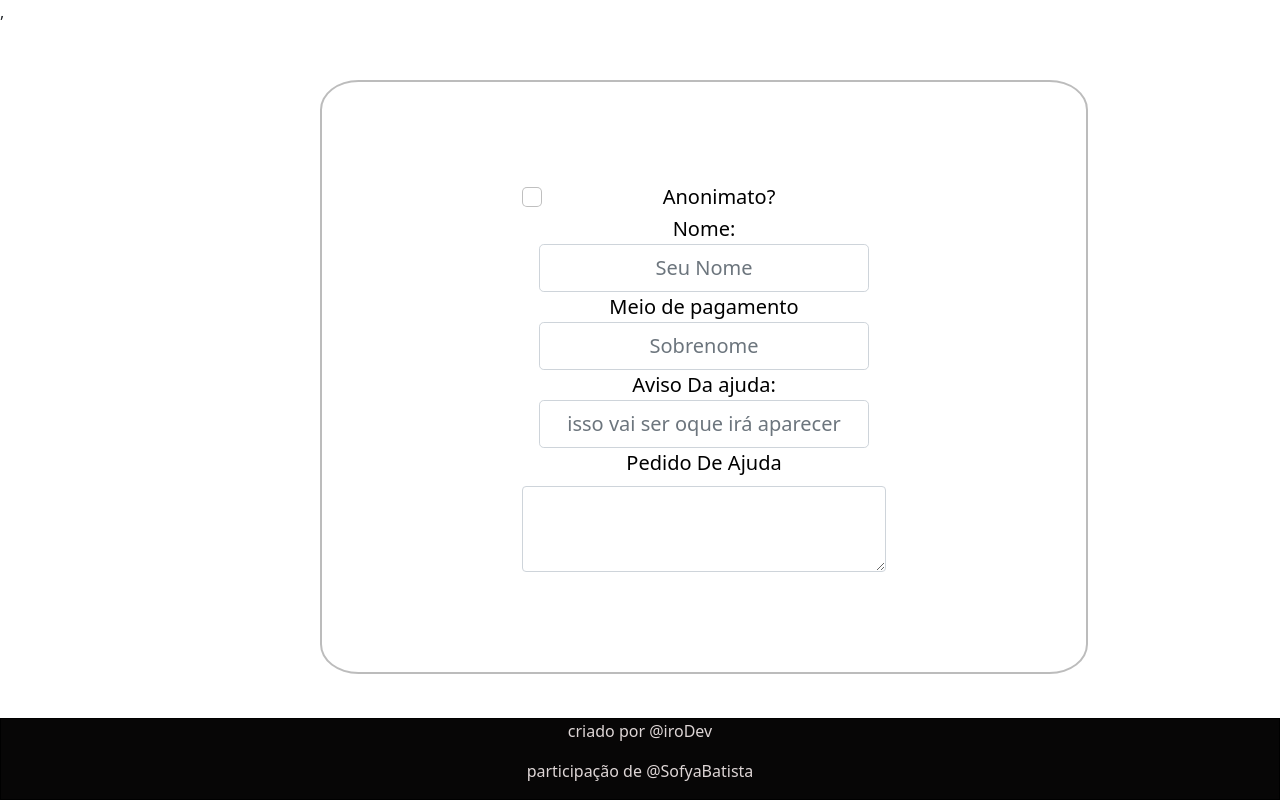
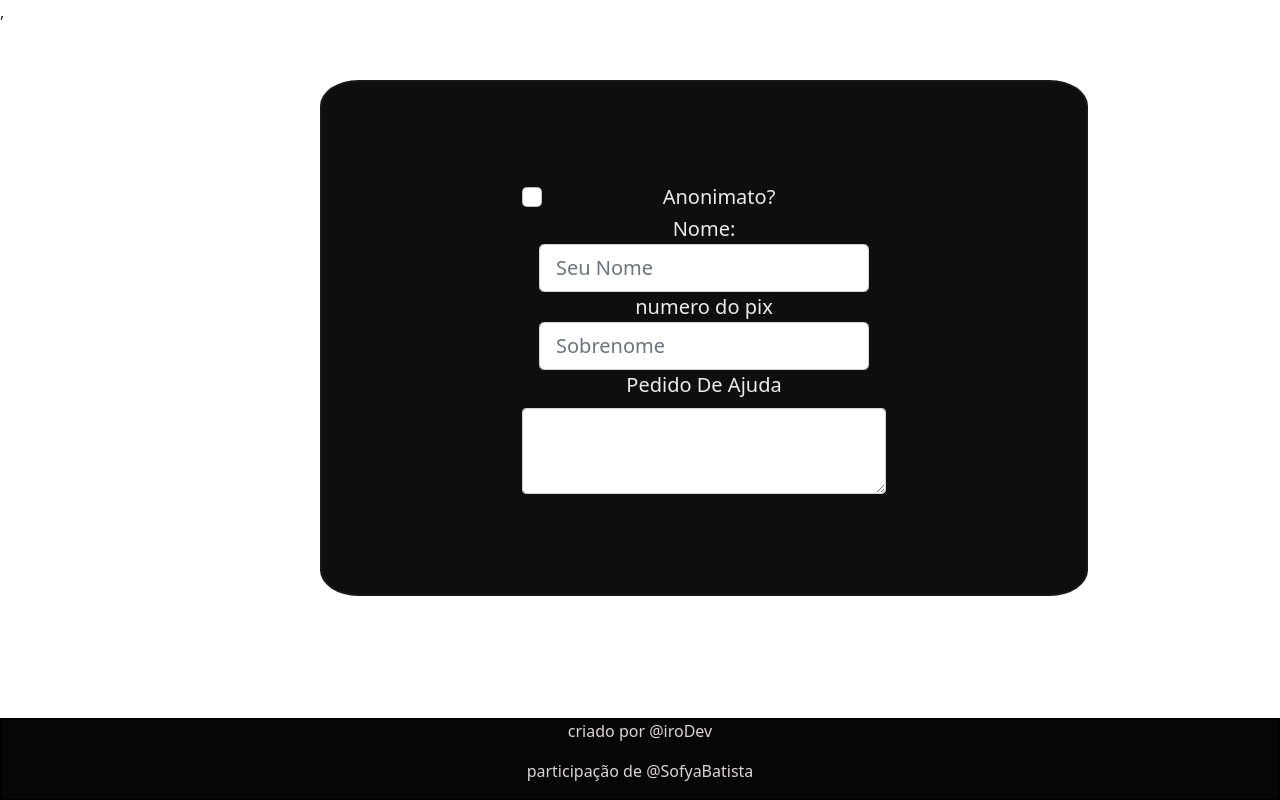
Before and after one commit to iroDevs/React-HelpSomeone, a React (Create React App) app in the folder help-someone/: page /NeedHelp in a window 1280 px wide. Built offline with nearby package versions, Linux system fonts and the light colour scheme.

Commit message:
atualizaçao

```diff
--- a/help-someone/src/Pages/PrecisoDeAjuda.jsx
+++ b/help-someone/src/Pages/PrecisoDeAjuda.jsx
@@ -1,6 +1,7 @@
 import React, {useState , useEffect} from 'react'
 import Footer from '../Components/Footer'
 import Button from 'react-bootstrap/Button';
+import Alert from 'react-bootstrap/Alert';
 import Form from 'react-bootstrap/Form';
 import "./css/PrecisoDeAjuda.css"
 
@@ -19,6 +20,13 @@ function NameOrNickName(){
 const type = 'checkbox'
   return (
    <div>
+     {nome ?
+     <Alert variant='warning'>
+    Se ativar a opção anonimo seu nome não aparecerá na lista e sim seu apelido!
+  </Alert>
+    :
+    undefined
+     }
      <div className="Help-form">
       <Form>
         <div className="itens-form">
@@ -47,16 +55,12 @@ const type = 'checkbox'
       </div>
 
         <label>
-         Meio de pagamento
+        numero do pix
            <Form.Control size="lg" type="text" placeholder="Sobrenome" required />
         </label>
 
         <br />
-        <label>
-          Aviso Da ajuda:
-           <Form.Control size="lg" type="text" placeholder="isso vai ser oque irá aparecer" required />
-        </label>
-        <br />
+
       <Form.Label>Pedido De Ajuda</Form.Label>
       <Form.Control as="textarea" rows={3} />
 
--- a/help-someone/src/Pages/css/PrecisoDeAjuda.css
+++ b/help-someone/src/Pages/css/PrecisoDeAjuda.css
@@ -1,14 +1,16 @@
+
+
 .Help-form {
   width: 60%;
   position: absolute;
   left: 25%;
   top: 10%;
-  background-color: rgba(255, 0, 0, 0);
+  background-color: rgba(0, 0, 0, 0.945);
   display: flex;
   justify-content: center;
   flex-wrap: wrap;
   flex-direction: column;
-  color: black;
+  color: rgb(236, 236, 236);
   font-size: 15pt;
   padding: 100px 200px;
 
@@ -17,8 +19,3 @@
   text-align:center;
 
 }
-
-input {
-  margin: 20px;
-  text-align: center;
-}
```
